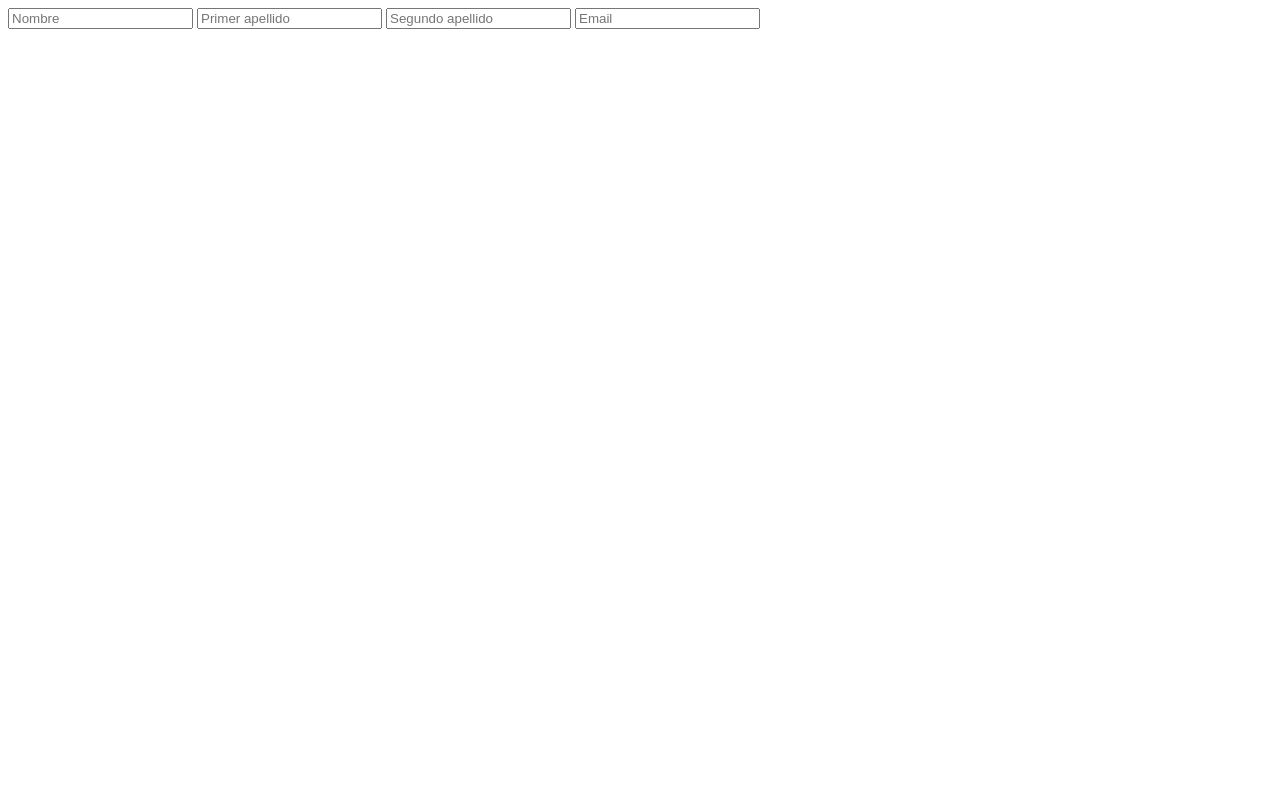
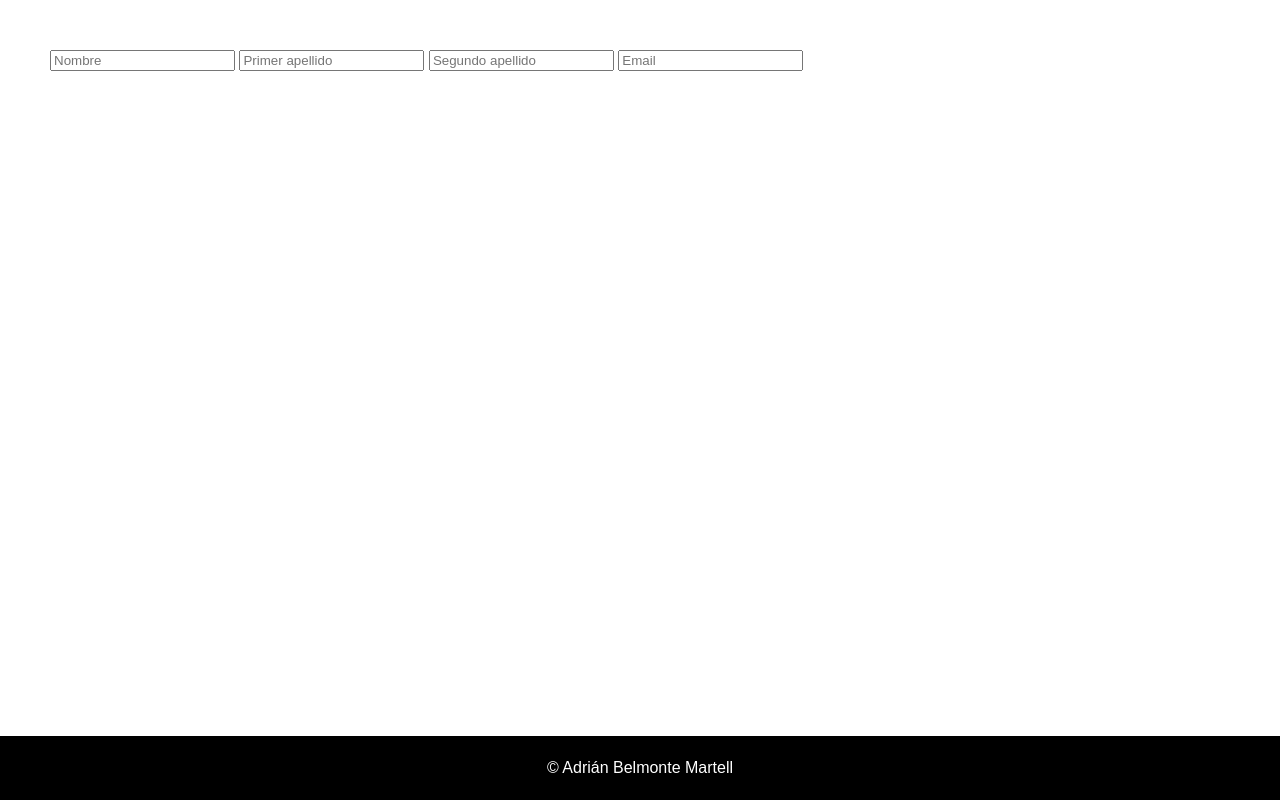
Before and after one commit to Adrianbelm/TareaColaborativa, a plain HTML site: page TareaColaborativa/index.html in a window 1280 px wide. Drawn offline with Linux system fonts and the light colour scheme.

Commit message:
Footer y CSS

```diff
--- a/TareaColaborativa/index.html
+++ b/TareaColaborativa/index.html
@@ -5,6 +5,7 @@
     <meta http-equiv="X-UA-Compatible" content="IE=edge">
     <meta name="viewport" content="width=device-width, initial-scale=1.0">
     <title>Document</title>
+    <link rel="stylesheet" href="main.css">
 </head>
 <body>
 
@@ -16,5 +17,7 @@
 
     </form>
 
+    <footer> &copy; Adrián Belmonte Martell</footer>
+
 </body>
 </html>
--- /dev/null
+++ b/TareaColaborativa/main.css
@@ -0,0 +1,23 @@
+*{
+    margin: 0;
+    font-family: sans-serif;
+}
+
+form{
+
+    margin: 50px;
+
+}
+
+footer{
+    background-color: black;
+    color: white;
+    text-align: center;
+    height: 5vw;
+    width: 100%;
+    position: absolute;
+    bottom: 0;
+    display: flex;
+    justify-content: center;
+    align-items: center;
+}
```
